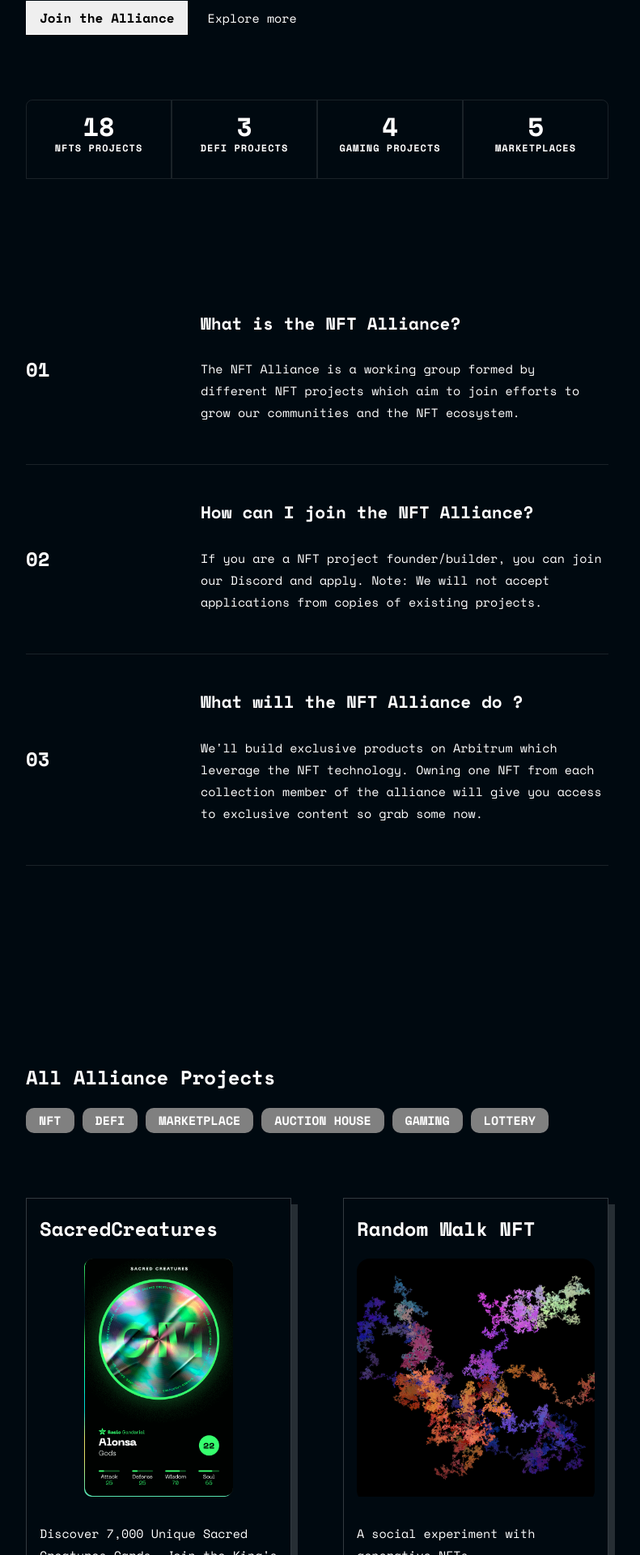
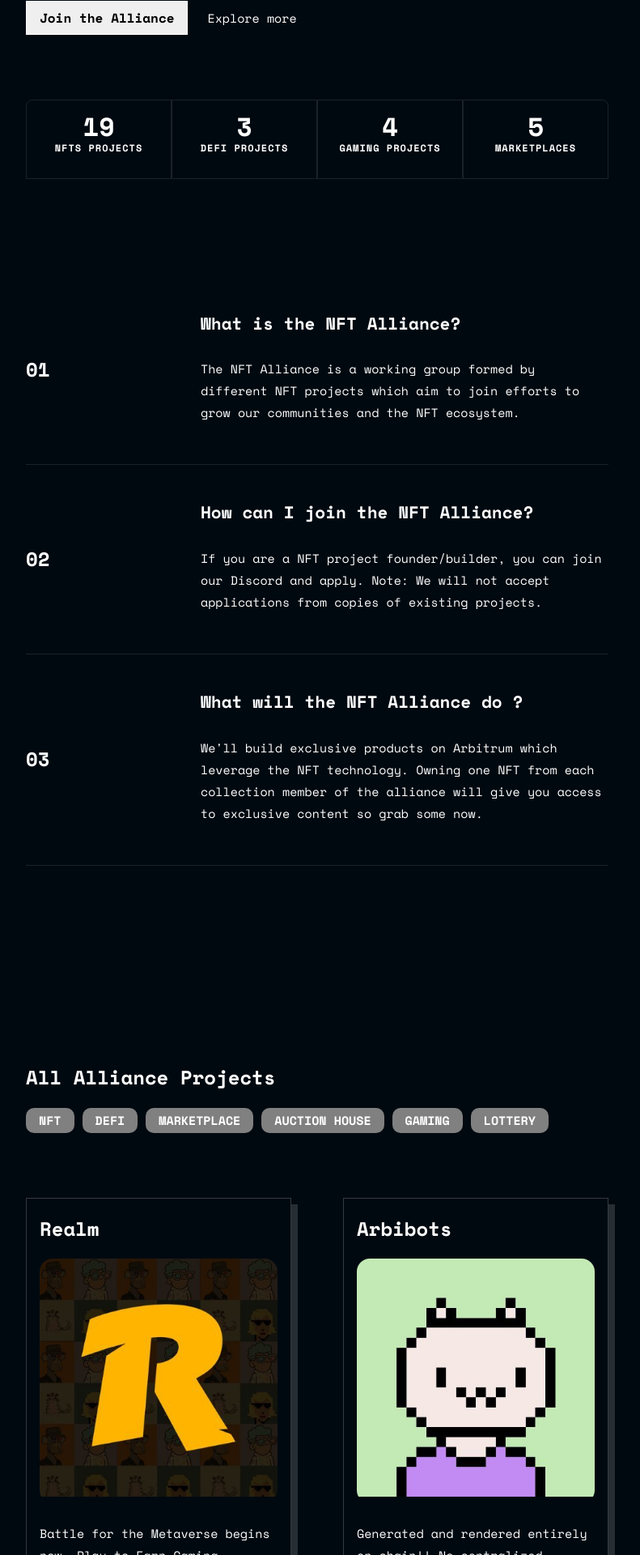
Before and after one commit to nft-alliance/nft-alliance-web-page, a Next.js app: page / in a window 1280 px wide. Shown: the part 597-2517 px from the top of the page at 81% size, without its empty margins (248-1039 px from the left). Built offline with nearby package versions, Linux system fonts and the light colour scheme.

Commit message:
Add VAF
Signed-off-by: kfei <kfei@kfei.net>

```diff
--- a/modules/projects/constants.ts
+++ b/modules/projects/constants.ts
@@ -226,5 +226,14 @@ export const allProjects: Project[] = [
     image: "/fraktal.png",
     categories: [categories.MARKETPLACE, categories.DEFI],
     price: 0,
-  }
+  },
+  {
+    title: "vocus and friends",
+    url: "https://vocus.cc/vaf",
+    description:
+      "VAF is a salon-based collection consisting of 3,333 unique artworks designed by vocus, a platform born for creators and words with solid monetization models.",
+    image: "/vaf.png",
+    categories: [categories.NFT],
+    price: 0.03,
+  },
 ];
```
Also changed, not shown: public/vaf.png (added).
